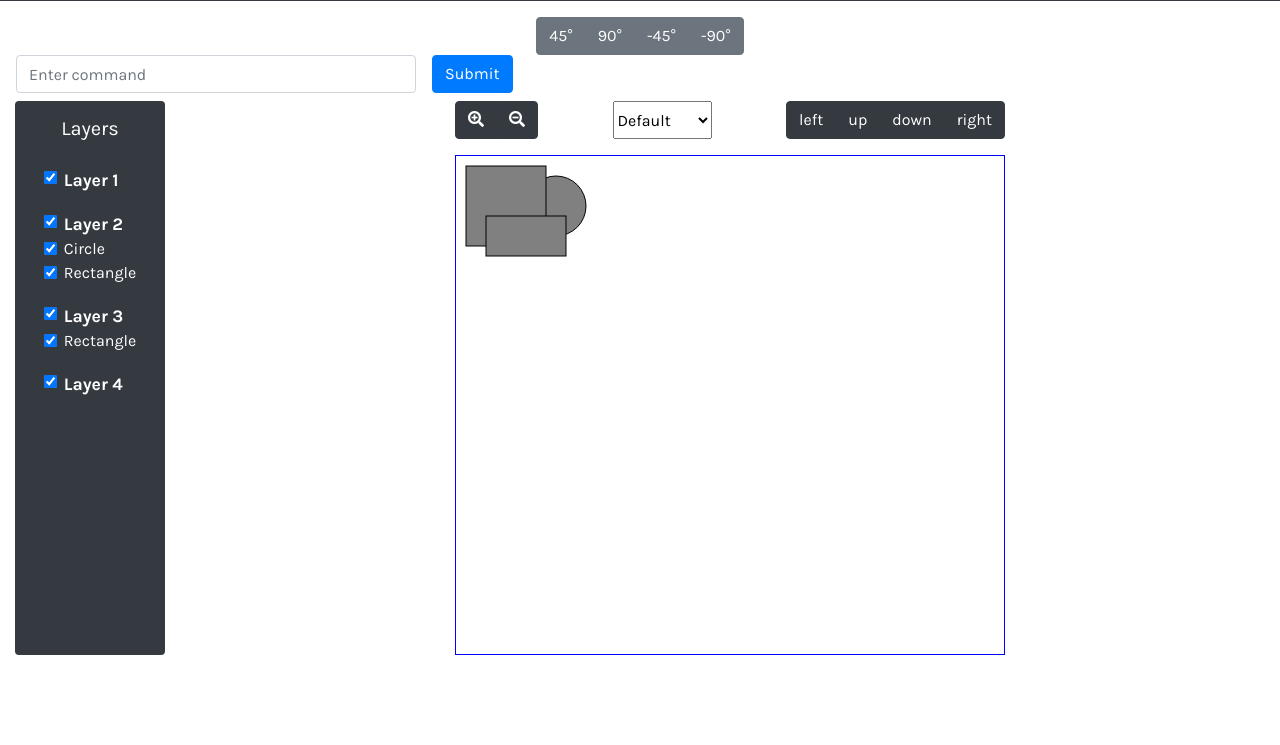
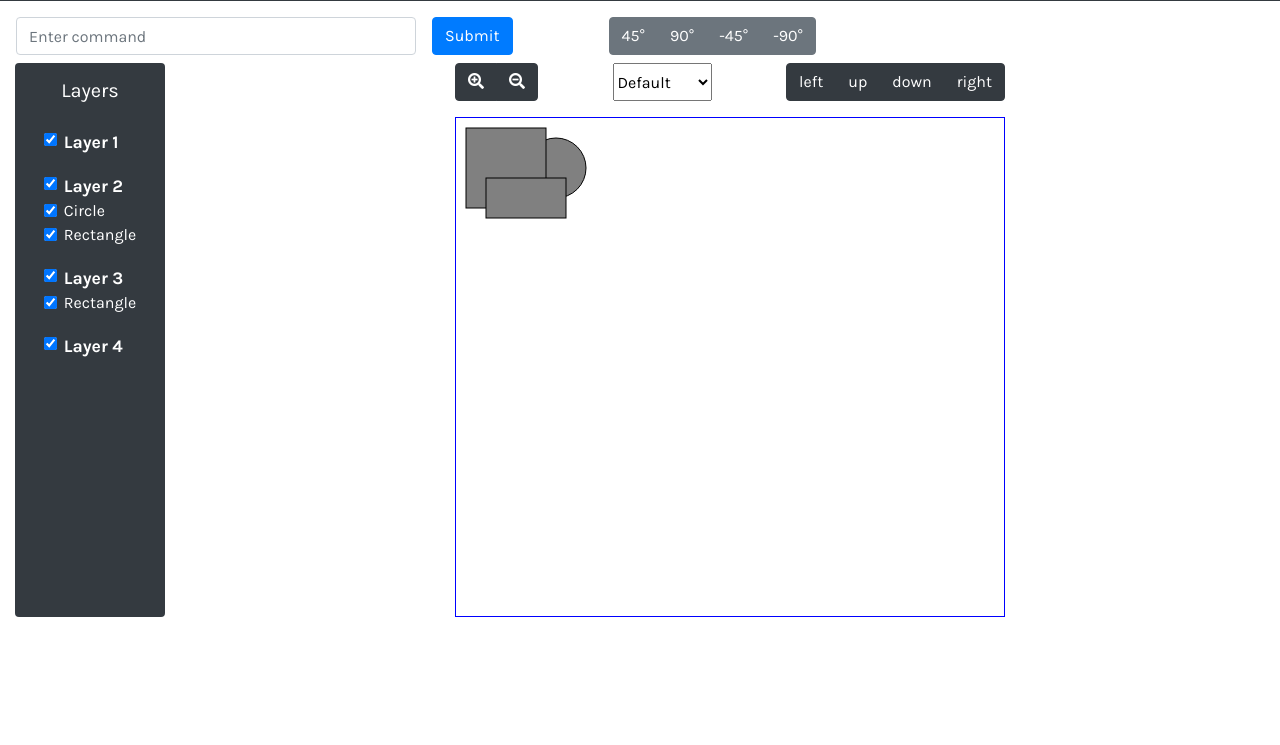
Before and after one commit to j-seixas/feup-asso, a website with bundled scripts: page simple-draw/index.html in a window 1280 px wide. Shown: the part 55-800 px from the top of the page. Built offline with nearby package versions, Linux system fonts and the light colour scheme.

Commit message:
minor fix

```diff
--- a/simple-draw/index.html
+++ b/simple-draw/index.html
@@ -71,8 +71,7 @@
     </nav>
 
     <main>
-        <div id="global-tools" class="text-center">
-        </div>
+        <div class="d-flex">
             <form class="d-flex align-items-start" id="commandForm">
                 <div class="form-group mx-sm-3 mb-2">
                     <div class="">
@@ -85,6 +84,9 @@
                 </div>
                 <button type="submit" class="btn btn-primary mb-2">Submit</button>
             </form>
+            <div id="global-tools" class="text-center">
+            </div>
+        </div>
 
         <div class="container-fluid mb-4">
             <div class="row">
--- a/simple-draw/sass/styles.scss
+++ b/simple-draw/sass/styles.scss
@@ -34,6 +34,10 @@ main {
         }
     }
 
+    #global-tools {
+        margin-left: 6em;
+    }
+
     .viewport-tools {
         padding-bottom: 1em;
         display: flex;
```
Also changed, not shown: simple-draw/styles.css. Lines whose indentation alone changed are shown as unchanged.
